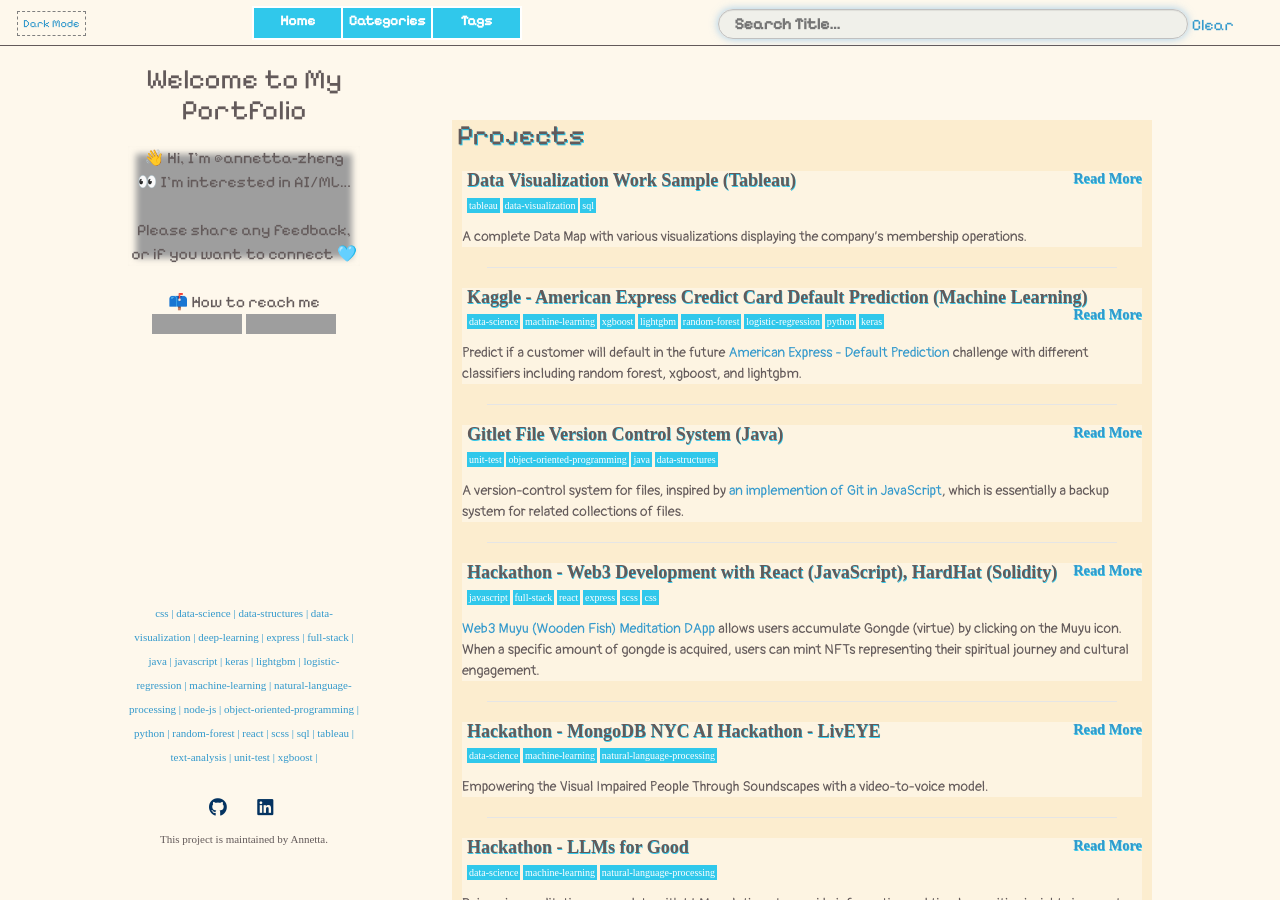
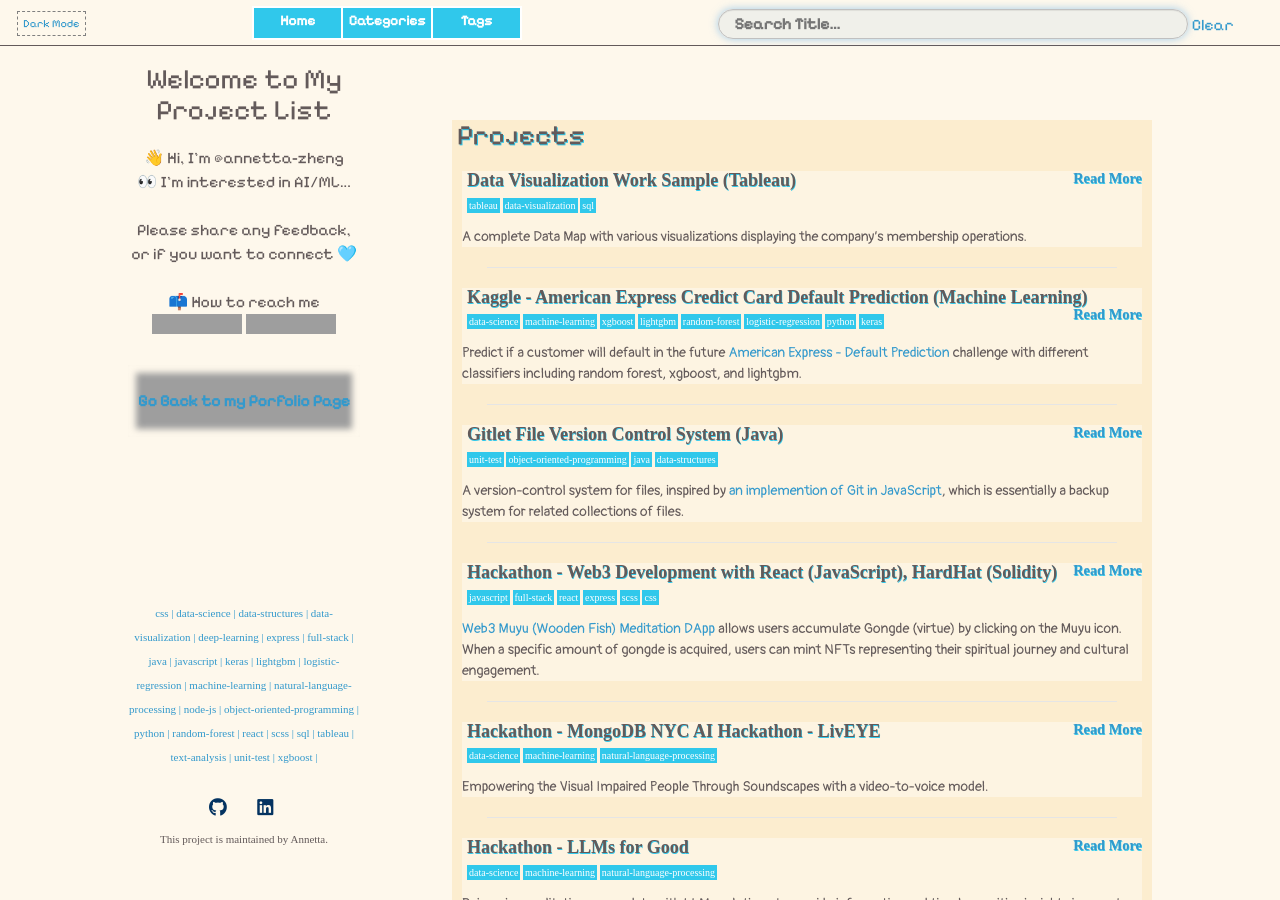
Before and after one commit to annetta-zheng/annetta-zheng, a Jekyll site: the page built from index.html, in a window 1280 px wide and 900 px high. Built offline with Jekyll 4.4.1, drawn with Linux system fonts in a browser that asks for light colours; nearby versions of some CDN libraries; some web fonts are replaced; comment, search, counter and statistics services are not loaded; a style sheet for code colours, icons or effects is not loaded; grey boxes are pictures that could not be loaded.

Commit message:
update 1107

```diff
--- a/_config.yml
+++ b/_config.yml
@@ -1,5 +1,8 @@
 # This file contains configuration flags to customize my site
 # theme: jekyll-theme-minimal
+website: https://annetta-zheng.github.io
+basewebsite: /project-list
+
 remote_theme: yaoyao-liu/minimal-light
 plugins:
   - jekyll-remote-theme
--- a/_includes/pages/contact.html
+++ b/_includes/pages/contact.html
@@ -2,7 +2,6 @@
 <div style = "font-family: 'Pixelify Sans',sans-serif;" class="font-effect-neon">
 
     <br>
-
     📫 How to reach me
     <br>
     <a href="https://www.linkedin.com/in/annetta-zheng-789569195/" title="My LinkedIn">
@@ -11,6 +10,13 @@
     <a href="mailto:annetta@berkeley.edu" title="Write an Email">
         <img src="https://img.shields.io/badge/Gmail-D14836?style=for-the-badge&amp;logo=gmail&amp;logoColor=white" alt="Email">
     </a>
+    <br><br>
+    <div class="intro-text"><h4>
+        <br>
+        <a href="https://annetta-zheng.github.io">Go Back to my Porfolio Page</a>
+        <br><br>
+    </h3>
+    </div>
     <!-- <div class="badge-base LI-profile-badge" data-locale="en_US" data-size="medium" data-theme="light" data-type="VERTICAL" data-vanity="annetta-zheng-789569195" data-version="v1"><a class="badge-base__link LI-simple-link" href="https://www.linkedin.com/in/annetta-zheng-789569195?trk=profile-badge">Annetta Zheng</a></div> -->
 
 </div>
--- a/_includes/pages/intro.html
+++ b/_includes/pages/intro.html
@@ -1,8 +1,9 @@
 <div style = "font-family: 'Pixelify Sans',sans-serif;" class="font-effect-neon">
-    <h1 id="welcome-to-my-page">Welcome to My Portfolio</h1>
-    <div class="intro-text">
+    <h1 id="welcome-to-my-page">Welcome to My Project List</h1>
+
+    <!-- <div class="intro-text"> -->
     👋 Hi, I’m @annetta-zheng<br> 👀 I’m interested in AI/ML...<br><br>Please share any feedback,<br>or if you want to connect 🩵
-    </div>
+    <!-- </div> -->
 <!-- startgif https://media.giphy.com/media/U3qYN8S0j3bpK/giphy.gif -->
 <!-- blue torbo https://media.giphy.com/media/ylyUQl358jhxMXjS1i/giphy.gif -->
 <!-- 极光 https://media.giphy.com/media/9JxkPTP3alOykb8PmQ/giphy.gif -->
```
Also changed, not shown: 1 other file.
